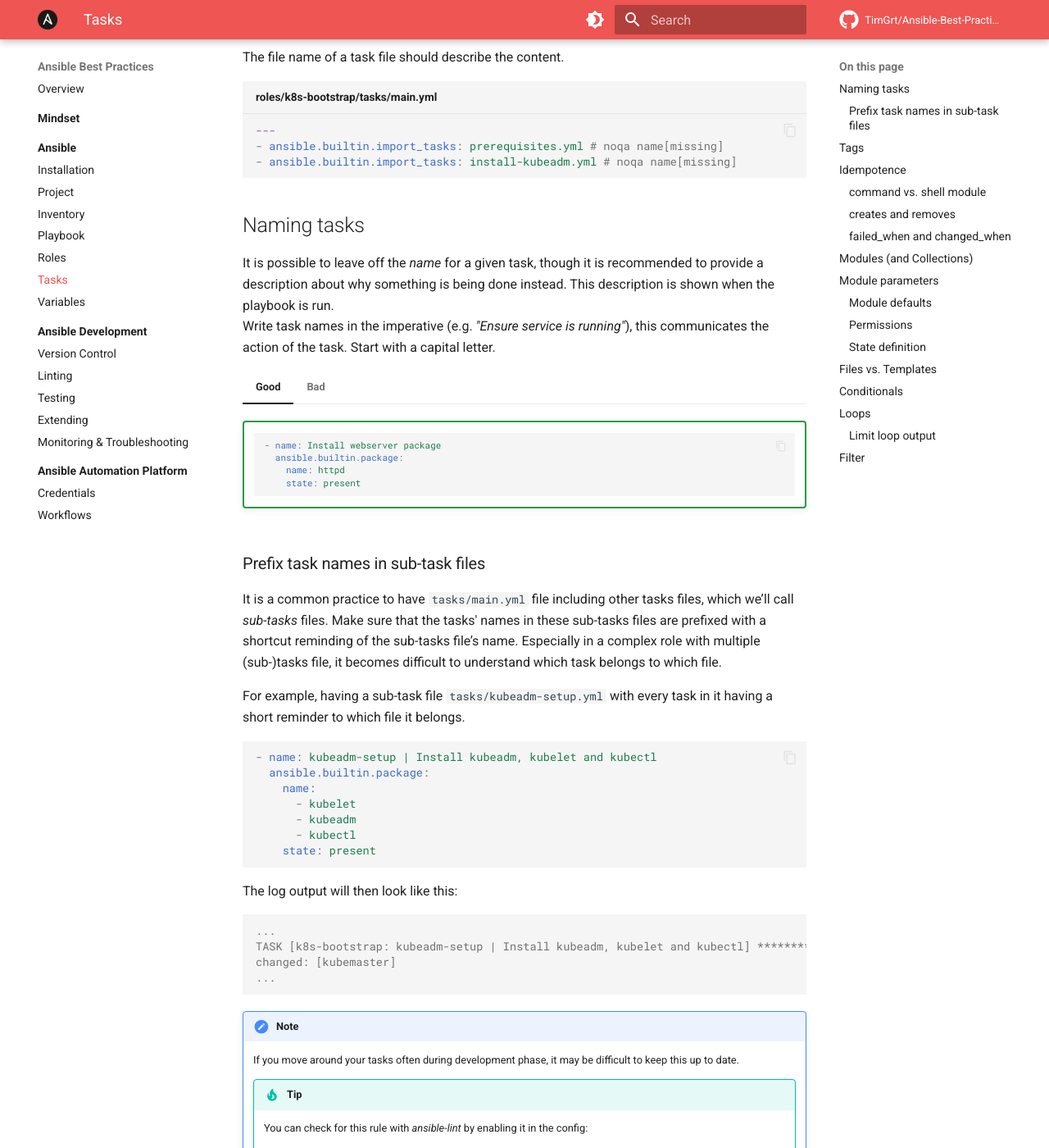
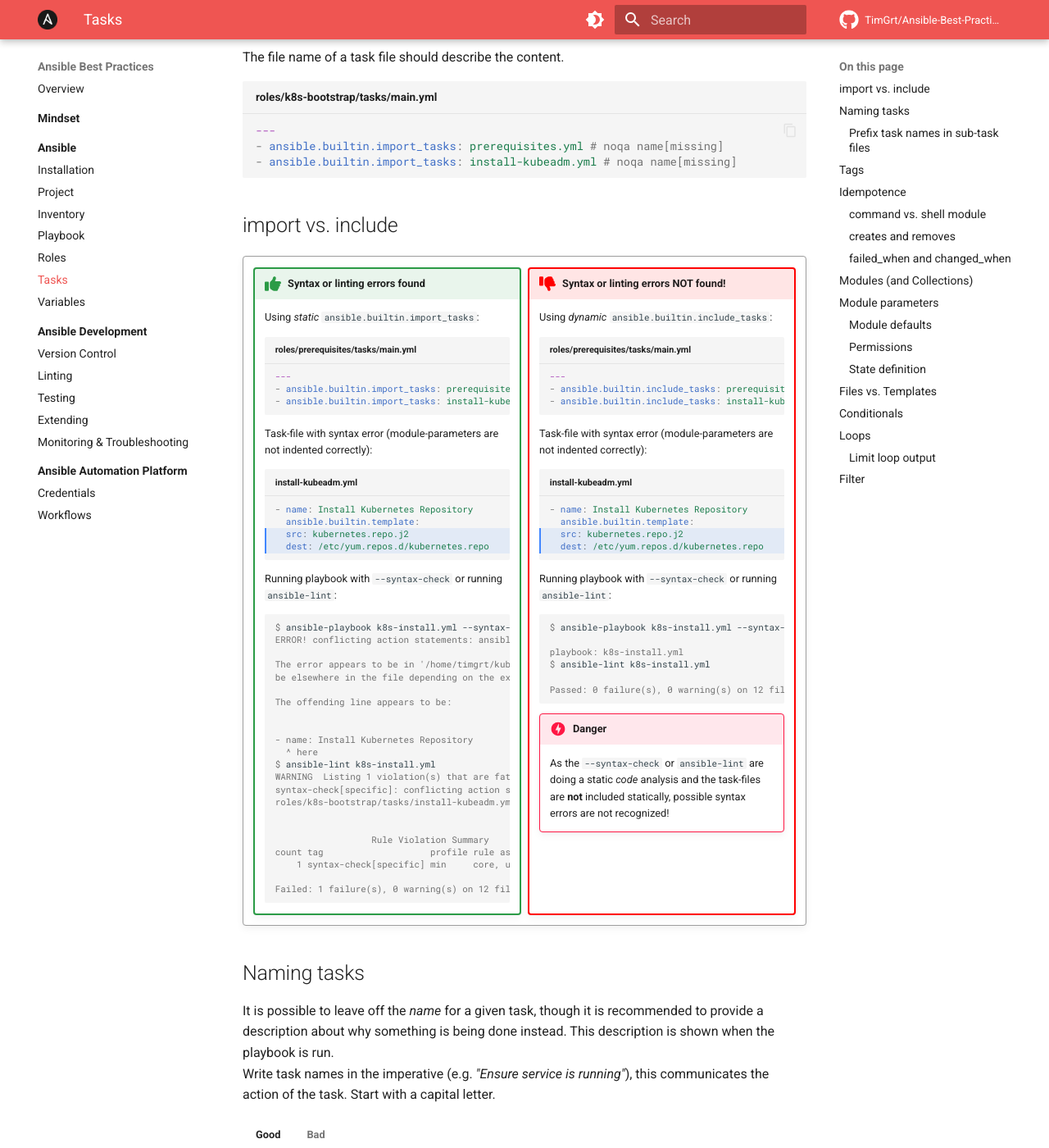
Before and after one commit to TimGrt/Ansible-Best-Practices, an MkDocs documentation site: the page built from docs/ansible/tasks.md, in a window 1280 px wide and 1400 px high, scrolled down 432 px. Shown: the whole window at 82% size. Built offline with MkDocs 1.6.1 and Material for MkDocs 9.7.7, drawn with Linux system fonts in a browser that asks for light colours; plug-ins that fetch from the network failed and are left out; comment, search, counter and statistics services are not loaded.

Commit message:
Added chapter for comparison, needs more info. Added an example where syntax errors are not recognised when using include instead of import.

````diff
--- a/docs/ansible/tasks.md
+++ b/docs/ansible/tasks.md
@@ -18,6 +18,92 @@
 ```yaml title="roles/k8s-bootstrap/tasks/main.yml"
 --8<-- "example-role-main-task.yml"
 ```
+
+## import vs. include
+
+!!! quote ""
+
+    <div class="grid" markdown>
+
+    !!! good-practice-no-title "Syntax or linting errors found"
+
+        Using *static* `ansible.builtin.import_tasks`:
+
+        ```{ .yaml title="roles/prerequisites/tasks/main.yml" .no-copy}
+        ---
+        - ansible.builtin.import_tasks: prerequisites.yml
+        - ansible.builtin.import_tasks: install-kubeadm.yml
+        ```
+
+        Task-file with syntax error (module-parameters are not indented correctly):
+
+        ```{ .yaml title="install-kubeadm.yml" hl_lines="3 4" .no-copy}
+        - name: Install Kubernetes Repository
+          ansible.builtin.template:
+          src: kubernetes.repo.j2
+          dest: /etc/yum.repos.d/kubernetes.repo
+        ```
+
+        Running playbook with `--syntax-check` or running `ansible-lint`:
+
+        ```{ .console .no-copy}
+        $ ansible-playbook k8s-install.yml --syntax-check
+        ERROR! conflicting action statements: ansible.builtin.template, src
+
+        The error appears to be in '/home/timgrt/kubernetes-installation/roles/k8s-bootstrap/tasks/install-kubeadm.yml': line 3, column 3, but may
+        be elsewhere in the file depending on the exact syntax problem.
+
+        The offending line appears to be:
+
+
+        - name: Install Kubernetes Repository
+          ^ here
+        $ ansible-lint k8s-install.yml
+        WARNING  Listing 1 violation(s) that are fatal
+        syntax-check[specific]: conflicting action statements: ansible.builtin.template, src
+        roles/k8s-bootstrap/tasks/install-kubeadm.yml:3:3
+
+
+                          Rule Violation Summary
+        count tag                    profile rule associated tags
+            1 syntax-check[specific] min     core, unskippable
+
+        Failed: 1 failure(s), 0 warning(s) on 12 files.
+        ```
+
+    !!! bad-practice-no-title "Syntax or linting errors **NOT** found!"
+
+        Using *dynamic* `ansible.builtin.include_tasks`:
+
+        ```{ .yaml title="roles/prerequisites/tasks/main.yml" .no-copy}
+        ---
+        - ansible.builtin.include_tasks: prerequisites.yml
+        - ansible.builtin.include_tasks: install-kubeadm.yml
+        ```
+
+        Task-file with syntax error (module-parameters are not indented correctly):
+
+        ```{ .yaml title="install-kubeadm.yml" hl_lines="3 4" .no-copy}
+        - name: Install Kubernetes Repository
+          ansible.builtin.template:
+          src: kubernetes.repo.j2
+          dest: /etc/yum.repos.d/kubernetes.repo
+        ```
+        Running playbook with `--syntax-check` or running `ansible-lint`:
+
+        ```{ .console .no-copy}
+        $ ansible-playbook k8s-install.yml --syntax-check
+
+        playbook: k8s-install.yml
+        $ ansible-lint k8s-install.yml
+
+        Passed: 0 failure(s), 0 warning(s) on 12 files. Last profile that met the validation criteria was 'production'.
+        ```
+
+        !!! danger
+            As the `--syntax-check` or `ansible-lint` are doing a static *code* analysis and the task-files are **not** included statically, possible syntax errors are not recognized!
+
+    </div>
 
 ## Naming tasks
 
````
